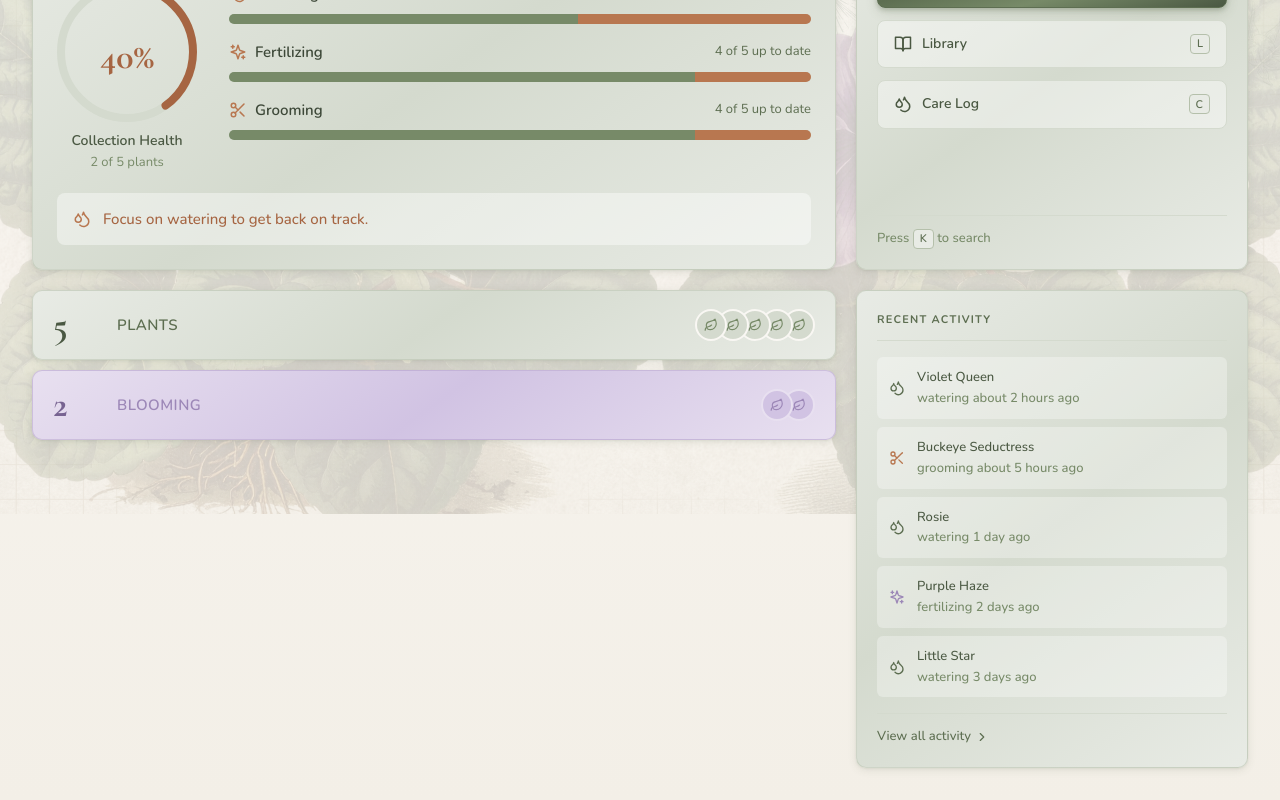
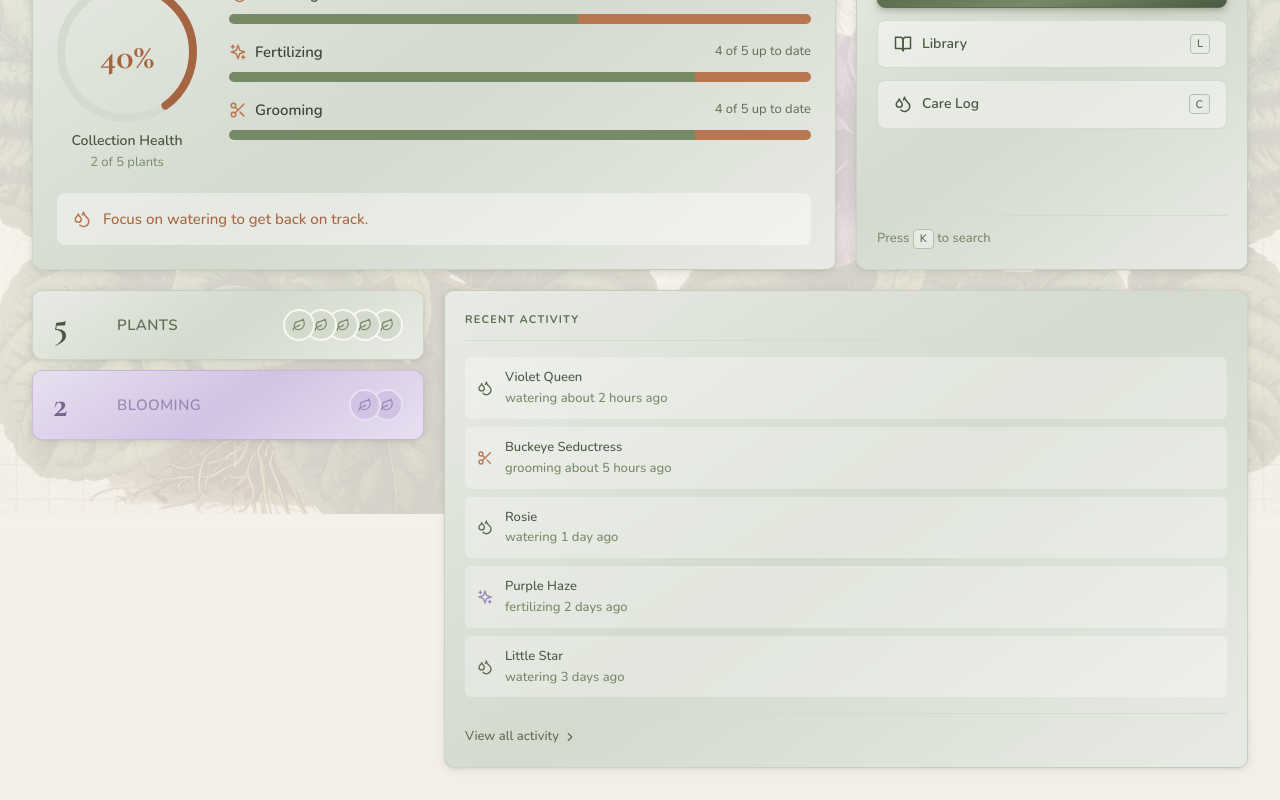
Before and after one commit to kjbrye/saintpaulia-studio, a React (Vite) app: page / in a window 1280 px wide. Shown: the part 286-1086 px from the top of the page. Built offline with nearby package versions, Linux system fonts and the light colour scheme; no server answers.

Commit message:
Swap column spans: stats 1 col, recent activity 2 cols
- Remove grid-column span 2 from stats rows container
- Add panel-wide class to RecentActivityPanel

```diff
--- a/src/components/dashboard/RecentActivityPanel.jsx
+++ b/src/components/dashboard/RecentActivityPanel.jsx
@@ -42,7 +42,7 @@ function ActivityItem({ log }) {
 export default function RecentActivityPanel({ careLogs = [], isLoading = false }) {
   if (isLoading) {
     return (
-      <div className="panel">
+      <div className="panel panel-wide">
         <div className="panel-header">
           <span className="panel-title">Recent Activity</span>
         </div>
@@ -55,7 +55,7 @@ export default function RecentActivityPanel({ careLogs = [], isLoading = false }
 
   if (careLogs.length === 0) {
     return (
-      <div className="panel">
+      <div className="panel panel-wide">
         <div className="panel-header">
           <span className="panel-title">Recent Activity</span>
         </div>
@@ -70,7 +70,7 @@ export default function RecentActivityPanel({ careLogs = [], isLoading = false }
   }
 
   return (
-    <div className="panel">
+    <div className="panel panel-wide">
       <div className="panel-header">
         <span className="panel-title">Recent Activity</span>
       </div>
--- a/src/styles/index.css
+++ b/src/styles/index.css
@@ -1158,12 +1158,6 @@ textarea.input {
   gap: 10px;
 }
 
-@media (min-width: 768px) {
-  .stats-rows-container {
-    grid-column: span 2;
-  }
-}
-
 .stat-row {
   display: flex;
   align-items: center;
```
